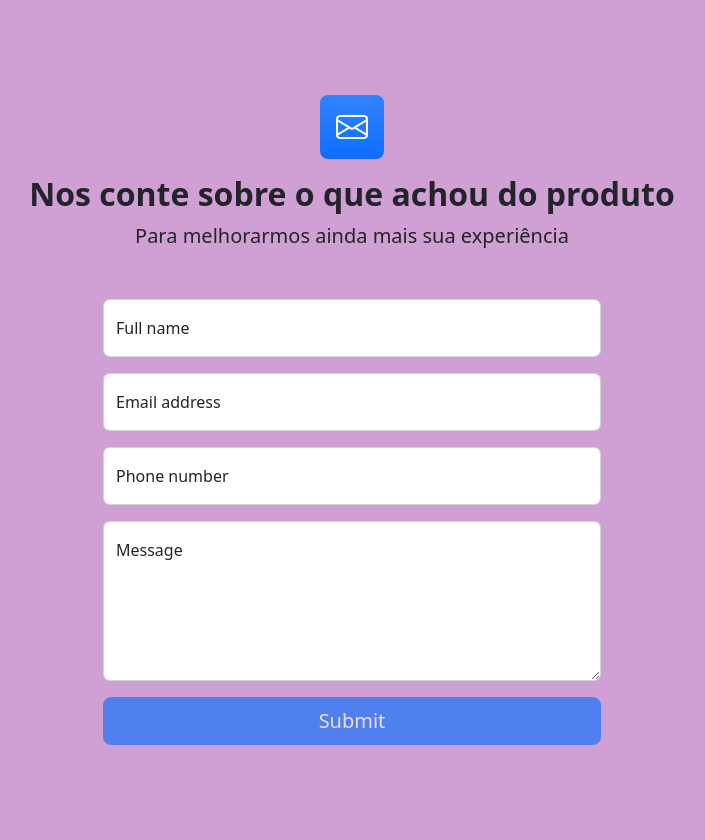
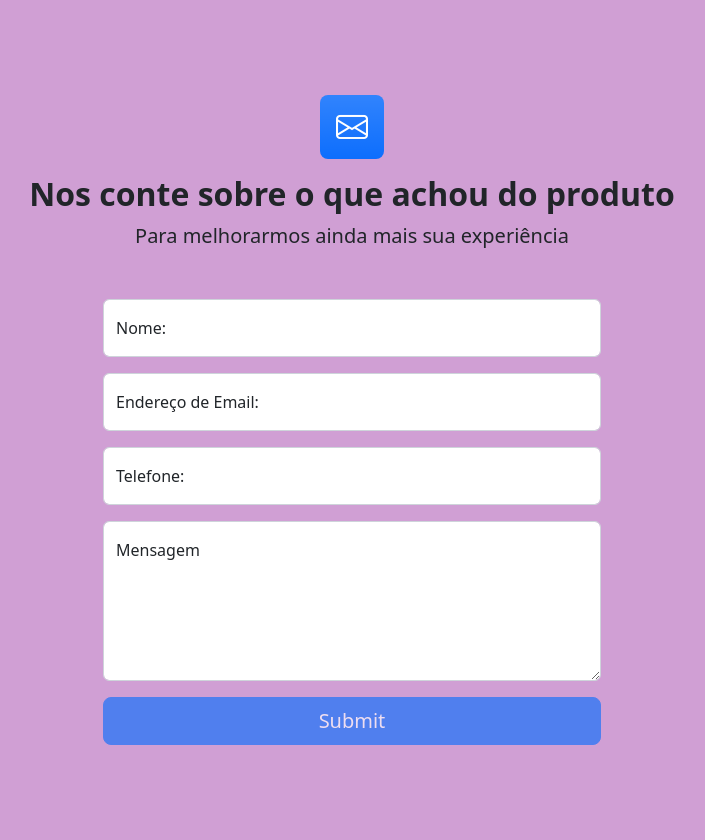
Before and after one commit to ellenvdjsilva/marycakes, a Flask app: page / in a window 1280 px wide. Shown: the part 3073-3913 px from the top of the page, without its empty margins (288-993 px from the left). Run offline with Flask 3, Linux system fonts and the light colour scheme; some libraries are stand-ins or nearby versions.

Commit message:
Atualização

```diff
--- a/app.py
+++ b/app.py
@@ -6,5 +6,6 @@ app = Flask(__name__)
 def home():
     return render_template("index.html")
 
+
 if __name__ == "__main__":
     app.run(debug=True)
--- a/templates/index.html
+++ b/templates/index.html
@@ -312,28 +312,29 @@
             <div class="row gx-5 justify-content-center">
                 <div class="col-lg-6">
 
-                    <form id="contactForm" data-sb-form-api-token="API_TOKEN">
+                    <form action="" id="contactForm" data-sb-form-api-token="API_TOKEN">
                         <!-- Name input-->
                         <div class="form-floating mb-3">
                             <input class="form-control" id="name" type="text" placeholder="Enter your name..."
                                 data-sb-validations="required" />
-                            <label for="name">Full name</label>
-                            <div class="invalid-feedback" data-sb-feedback="name:required">A name is required.</div>
+                            <label for="name">Nome:</label>
+                            <div class="invalid-feedback" data-sb-feedback="name:required">É necessario o nome.</div>
                         </div>
                         <!-- Email address input-->
                         <div class="form-floating mb-3">
                             <input class="form-control" id="email" type="email" placeholder="name@example.com"
                                 data-sb-validations="required,email" />
-                            <label for="email">Email address</label>
-                            <div class="invalid-feedback" data-sb-feedback="email:required">An email is required.</div>
-                            <div class="invalid-feedback" data-sb-feedback="email:email">Email is not valid.</div>
+                            <label for="email">Endereço de Email:</label>
+                            <div class="invalid-feedback" data-sb-feedback="email:required">É necessario um email.</div>
+                            <div class="invalid-feedback" data-sb-feedback="email:email">Esse Email não é válido.</div>
                         </div>
                         <!-- Phone number input-->
                         <div class="form-floating mb-3">
                             <input class="form-control" id="phone" type="tel" placeholder="(123) 456-7890"
                                 data-sb-validations="required" />
-                            <label for="phone">Phone number</label>
-                            <div class="invalid-feedback" data-sb-feedback="phone:required">A phone number is required.
+                            <label for="phone">Telefone:</label>
+                            <div class="invalid-feedback" data-sb-feedback="phone:required">É necessário um número de
+                                telefone.
                             </div>
                         </div>
                         <!-- Message input-->
@@ -341,29 +342,20 @@
                             <textarea class="form-control" id="message" type="text"
                                 placeholder="Enter your message here..." style="height: 10rem"
                                 data-sb-validations="required"></textarea>
-                            <label for="message">Message</label>
-                            <div class="invalid-feedback" data-sb-feedback="message:required">A message is required.
+                            <label for="message">Mensagem</label>
+                            <div class="invalid-feedback" data-sb-feedback="message:required">É necessário uma mensagem.
                             </div>
                         </div>
-                        <!-- Submit success message-->
-                        <!---->
-                        <!-- This is what your users will see when the form-->
-                        <!-- has successfully submitted-->
+
                         <div class="d-none" id="submitSuccessMessage">
                             <div class="text-center mb-3">
-                                <div class="fw-bolder">Form submission successful!</div>
-                                To activate this form, sign up at
-                                <br />
-                                <a
-                                    href="https://startbootstrap.com/solution/contact-forms">https://startbootstrap.com/solution/contact-forms</a>
+                                <div class="fw-bolder">Envio do formulário com sucesso!</div>
                             </div>
                         </div>
                         <!-- Submit error message-->
                         <!---->
-                        <!-- This is what your users will see when there is-->
-                        <!-- an error submitting the form-->
                         <div class="d-none" id="submitErrorMessage">
-                            <div class="text-center text-danger mb-3">Error sending message!</div>
+                            <div class="text-center text-danger mb-3">Erro ao enviar as informações!</div>
                         </div>
                         <!-- Submit Button-->
                         <div class="d-grid"><button class="btn btn-primary btn-lg disabled" id="submitButton"
```
